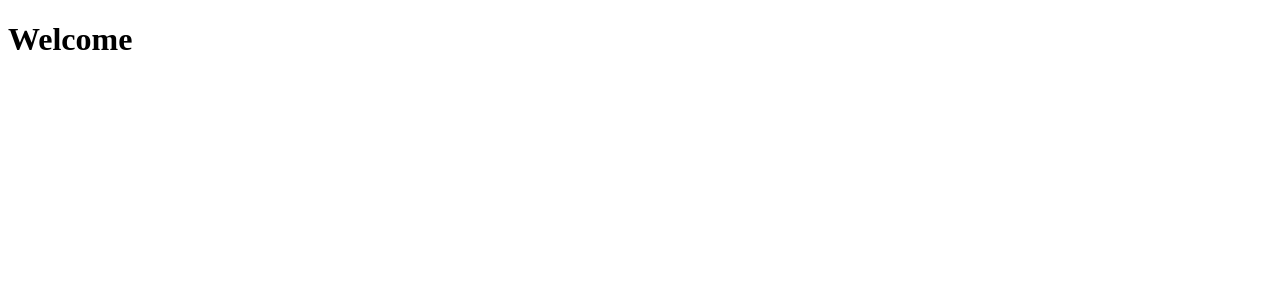
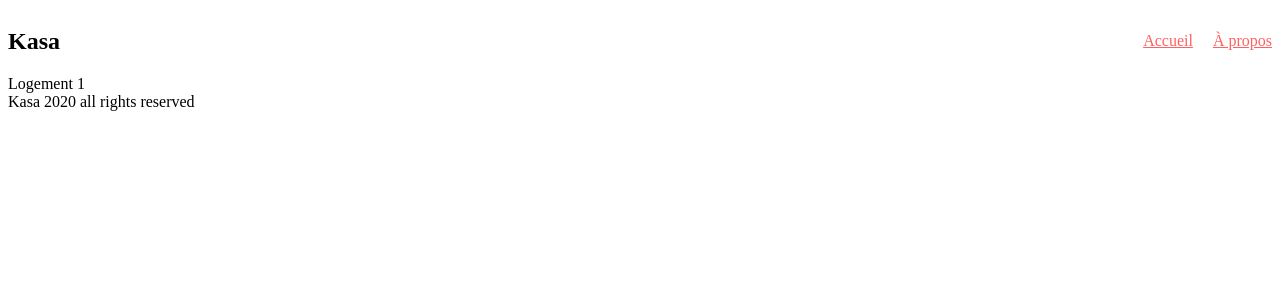
Before and after one commit to robinmaxime/kasa, a React (Create React App) app: page /accomodation/1 in a window 1280 px wide. Shown: the top 300 px of the page. Built offline with nearby package versions, Linux system fonts and the light colour scheme.

Commit message:
Structuration pages, routes, scss

```diff
--- a/package.json
+++ b/package.json
@@ -8,7 +8,9 @@
     "@testing-library/user-event": "^13.5.0",
     "react": "^18.2.0",
     "react-dom": "^18.2.0",
+    "react-router-dom": "^6.11.1",
     "react-scripts": "5.0.1",
+    "sass": "^1.62.1",
     "web-vitals": "^2.1.4"
   },
   "scripts": {
--- /dev/null
+++ b/src/components/Footer/index.jsx
@@ -0,0 +1,5 @@
+function Footer() {
+    return <footer>Kasa 2020 all rights reserved</footer>;
+}
+
+export default Footer;
--- /dev/null
+++ b/src/components/Header/index.jsx
@@ -0,0 +1,16 @@
+import { Link } from "react-router-dom";
+import "./styles.scss";
+
+function Header() {
+    return (
+        <header>
+            <h2>Kasa</h2>
+            <nav>
+                <Link to="/">Accueil</Link>
+                <Link to="/about">À propos</Link>
+            </nav>
+        </header>
+    );
+}
+
+export default Header;
--- /dev/null
+++ b/src/components/Header/styles.scss
@@ -0,0 +1,15 @@
+@import "../../styles/variables.scss";
+
+header {
+    display: flex;
+    align-items: center;
+    justify-content: space-between;
+}
+
+nav {
+    display: flex;
+    gap: 20px;
+    a {
+        color: $mainColor;
+    }
+}
--- /dev/null
+++ b/src/components/Router/index.jsx
@@ -0,0 +1,27 @@
+import { BrowserRouter, Routes, Route } from "react-router-dom";
+import Home from "../../pages/Home";
+import Accomodation from "../../pages/Accomodation";
+import About from "../../pages/About";
+import Error from "../../pages/Error";
+import Header from "../../components/Header";
+import Footer from "../../components/Footer";
+
+function Router() {
+    return (
+        <BrowserRouter>
+            <Header />
+            <Routes>
+                <Route path="/" element={<Home />} />
+                <Route
+                    path="/accomodation/:accomodationId"
+                    element={<Accomodation />}
+                />
+                <Route path="/about" element={<About />} />
+                <Route path="*" element={<Error />} />
+            </Routes>
+            <Footer />
+        </BrowserRouter>
+    );
+}
+
+export default Router;
--- a/src/index.jsx
+++ b/src/index.jsx
@@ -1,13 +1,13 @@
 import React from "react";
 import ReactDOM from "react-dom/client";
-import Home from "./pages/Home";
 import reportWebVitals from "./reportWebVitals";
+import Router from "./components/Router";
 
 const root = ReactDOM.createRoot(document.getElementById("root"));
 root.render(
-   <React.StrictMode>
-      <Home />
-   </React.StrictMode>
+    <React.StrictMode>
+        <Router />
+    </React.StrictMode>
 );
 
 // If you want to start measuring performance in your app, pass a function
--- /dev/null
+++ b/src/pages/About/index.jsx
@@ -0,0 +1,5 @@
+function About() {
+   return <h1>à propos</h1>;
+}
+
+export default About;
--- /dev/null
+++ b/src/pages/Accomodation/index.jsx
@@ -0,0 +1,8 @@
+import { useParams } from "react-router-dom";
+
+function Accomodation() {
+    const { accomodationId } = useParams();
+    return <div>Logement {accomodationId}</div>;
+}
+
+export default Accomodation;
--- /dev/null
+++ b/src/pages/Error/index.jsx
@@ -0,0 +1,5 @@
+function Error() {
+   return <h1>Erreur 404 : page not found</h1>;
+}
+
+export default Error;
--- a/src/pages/Home/index.jsx
+++ b/src/pages/Home/index.jsx
@@ -1,5 +1,5 @@
 function Home() {
-   return <h1>Welcome</h1>;
+    return <h1>Chez vous, partout et ailleurs</h1>;
 }
 
 export default Home;
--- /dev/null
+++ b/src/styles/variables.scss
@@ -0,0 +1 @@
+$mainColor: #ff6060;
```
Also changed, not shown: 2 other files (tests, documents, lock files or other folders).
